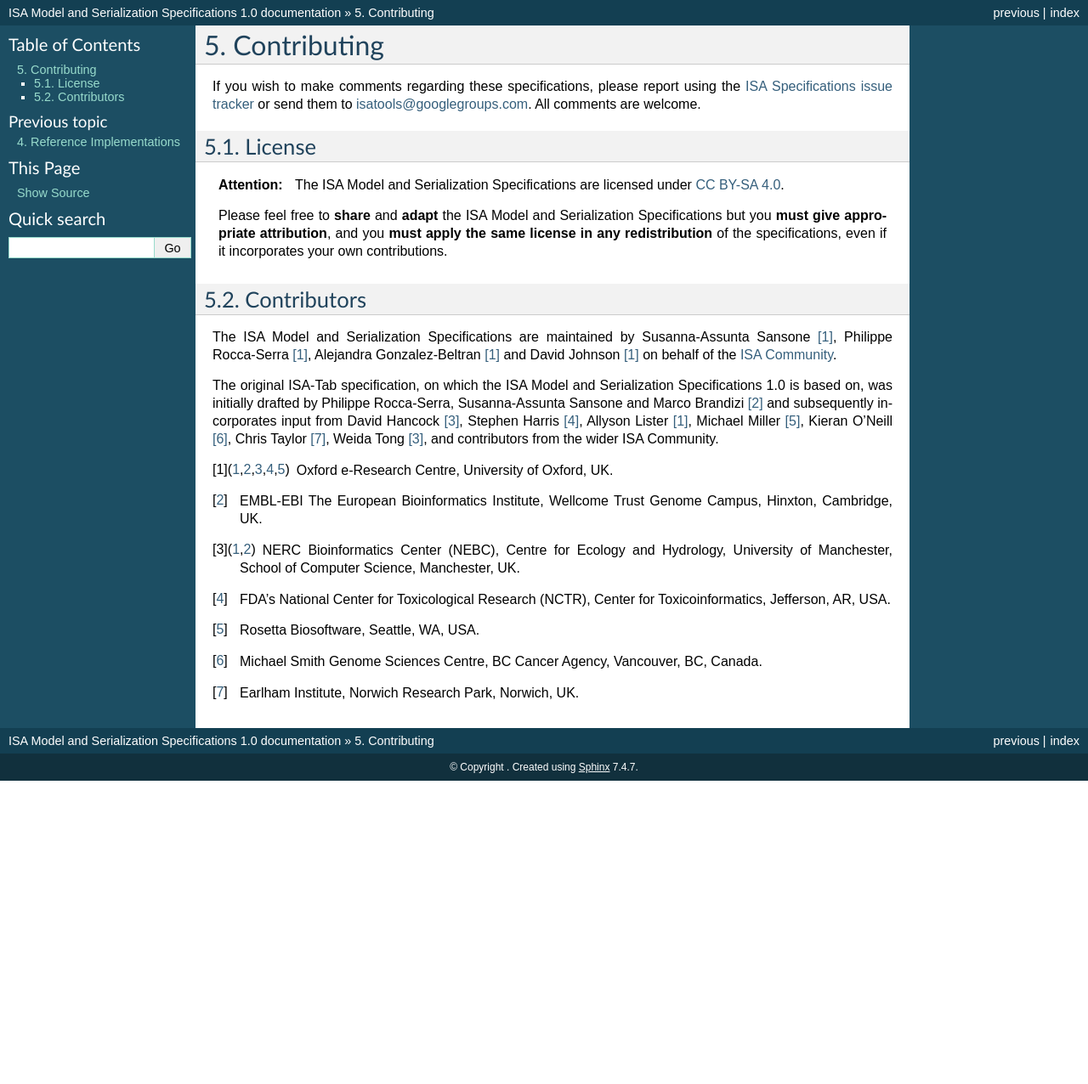
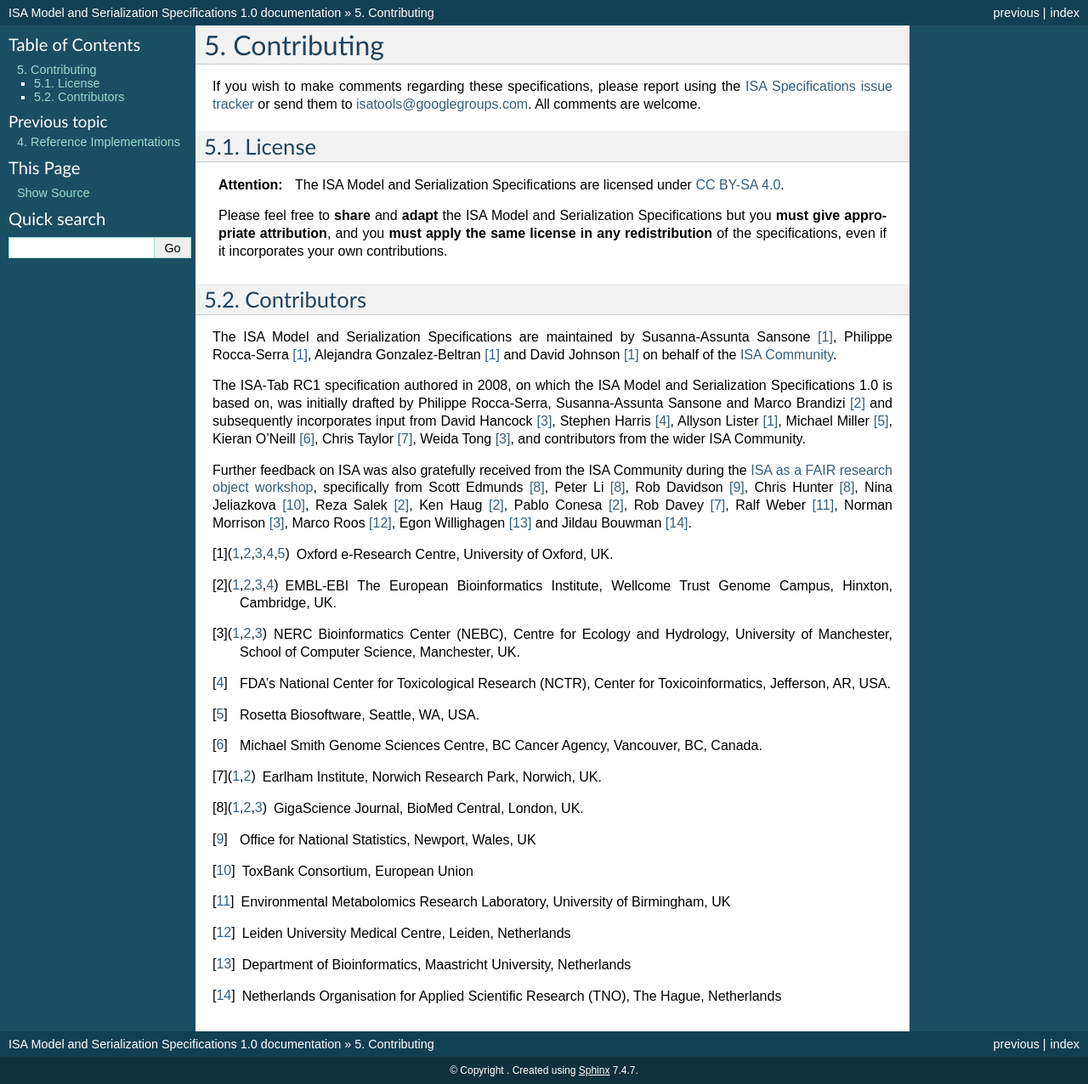
Before and after one commit to ISA-tools/isa-specs, a Sphinx documentation site: the page built from source/contributing.rst, in a window 1280 px wide. Shown: the whole page at 85% size. Built offline with Sphinx 7.4.7, drawn with Linux system fonts in a browser that asks for light colours; before the commit the page ends 919 px from its top, so only the background shows below that.

Commit message:
Update contributors to include ISA hack workshop participants

```diff
--- a/source/contributing.rst
+++ b/source/contributing.rst
@@ -20,10 +20,16 @@ Contributors
 The ISA Model and Serialization Specifications are maintained by Susanna-Assunta Sansone [1]_, Philippe Rocca-Serra [1]_, Alejandra
 Gonzalez-Beltran [1]_ and David Johnson [1]_ on behalf of the `ISA Community <http://www.isacommons.org>`_.
 
-The original ISA-Tab specification, on which the ISA Model and Serialization Specifications 1.0 is based on, was
+The ISA-Tab RC1 specification authored in 2008, on which the ISA Model and Serialization Specifications 1.0 is based on, was
 initially drafted by Philippe Rocca-Serra, Susanna-Assunta Sansone and Marco Brandizi [2]_ and subsequently incorporates
 input from David Hancock [3]_, Stephen Harris [4]_, Allyson Lister [1]_, Michael Miller [5]_, Kieran O'Neill [6]_, Chris Taylor [7]_, Weida Tong [3]_,
 and contributors from the wider ISA Community.
+
+Further feedback on ISA was also gratefully received from the ISA Community during the
+`ISA as a FAIR research object workshop <http://elixir-uk.org/node-events/201cisa-as-a-fair-research-object201d-hack-the-spec-event-1>`_,
+specifically from Scott Edmunds [8]_, Peter Li [8]_, Rob Davidson [9]_, Chris Hunter [8]_, Nina Jeliazkova [10]_,
+Reza Salek [2]_, Ken Haug [2]_, Pablo Conesa [2]_, Rob Davey [7]_, Ralf Weber [11]_, Norman Morrison [3]_,
+Marco Roos [12]_, Egon Willighagen [13]_ and Jildau Bouwman [14]_.
 
 .. [1] Oxford e-Research Centre, University of Oxford, UK.
 .. [2] EMBL-EBI The European Bioinformatics Institute, Wellcome Trust Genome Campus, Hinxton, Cambridge, UK.
@@ -32,3 +38,10 @@ and contributors from the wider ISA Community.
 .. [5] Rosetta Biosoftware, Seattle, WA, USA.
 .. [6] Michael Smith Genome Sciences Centre, BC Cancer Agency, Vancouver, BC, Canada.
 .. [7] Earlham Institute, Norwich Research Park, Norwich, UK.
+.. [8] GigaScience Journal, BioMed Central, London, UK.
+.. [9] Office for National Statistics, Newport, Wales, UK
+.. [10] ToxBank Consortium, European Union
+.. [11] Environmental Metabolomics Research Laboratory, University of Birmingham, UK
+.. [12] Leiden University Medical Centre, Leiden, Netherlands
+.. [13] Department of Bioinformatics, Maastricht University, Netherlands
+.. [14] Netherlands Organisation for Applied Scientific Research (TNO), The Hague, Netherlands
```
